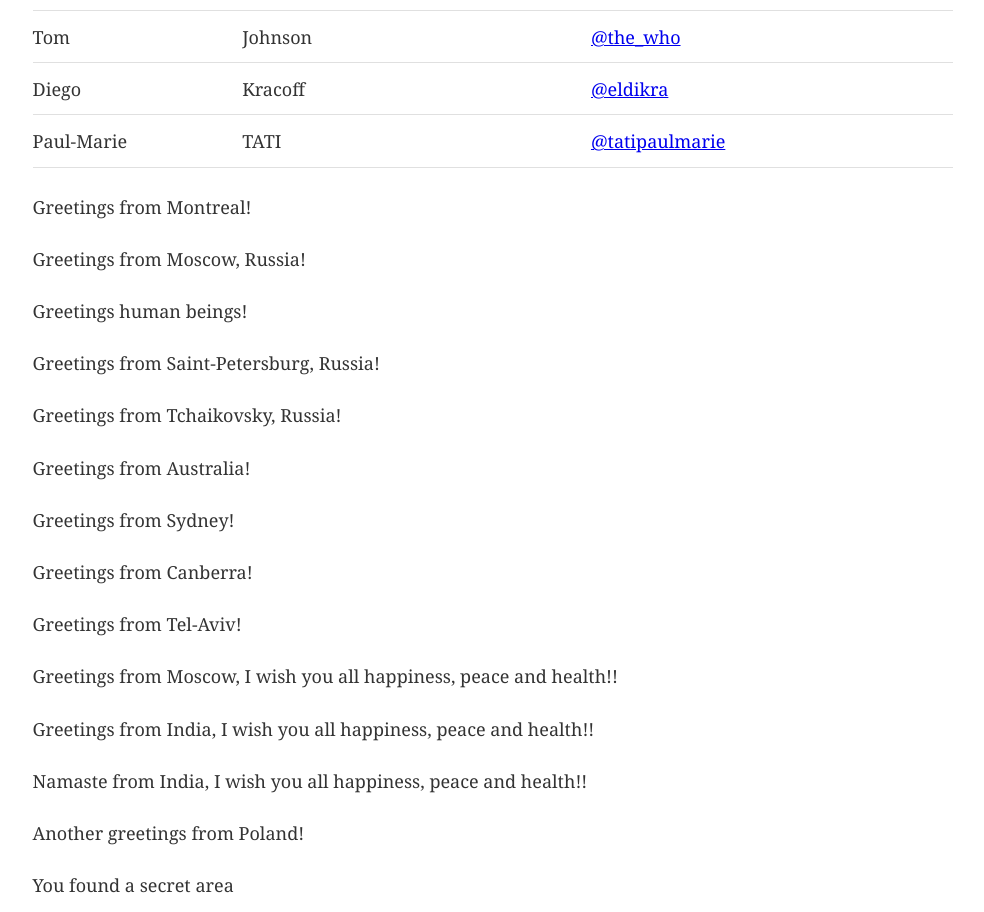
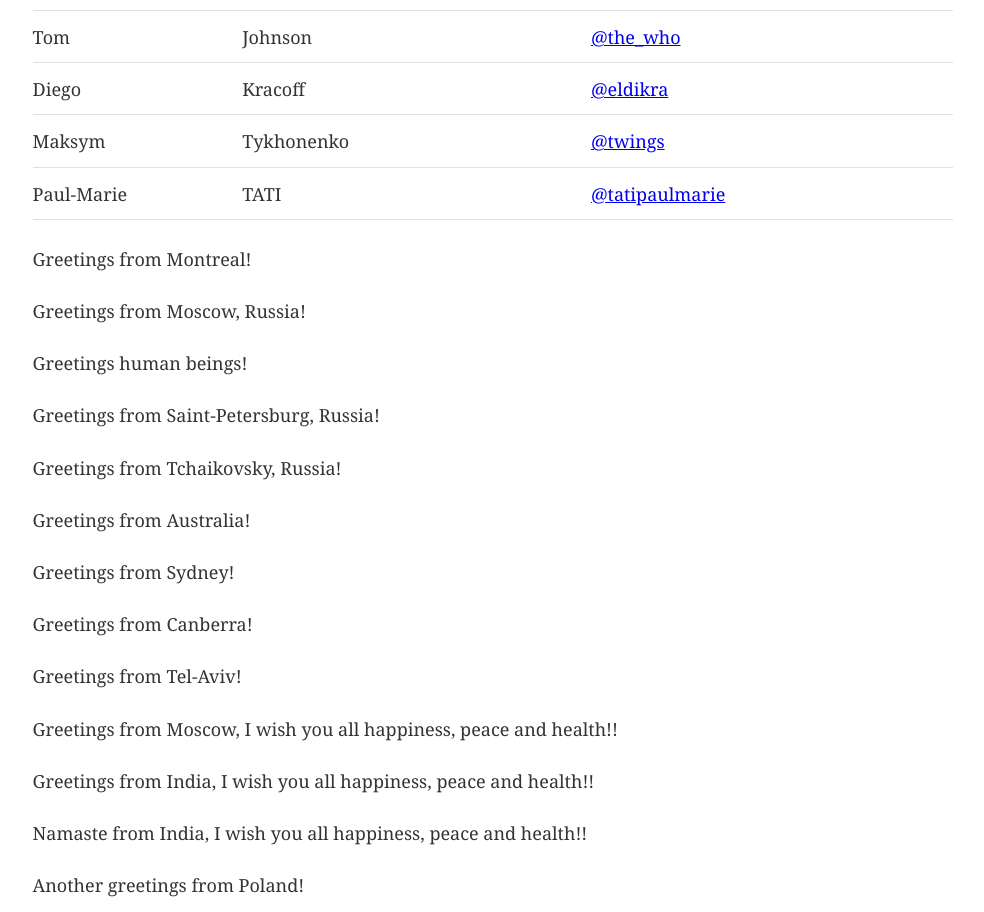
Before and after one commit to anubhavbruce/my-static-webite-1, a Gatsby site: page / in a window 1280 px wide. Shown: the part 9611-10523 px from the top of the page, without its empty margins (147-1131 px from the left). Built offline with nearby package versions, Linux system fonts and the light colour scheme; Gatsby itself is replaced by a stand-in of ours.

Commit message:
Add new user

```diff
--- a/src/pages/index.js
+++ b/src/pages/index.js
@@ -368,6 +368,11 @@ const users = [
     nickname: '@eldikra'
   },
   {
+    fname:'Maksym',
+    lname:'Tykhonenko',
+    nickname: '@twings'
+  },
+  {
     fname:'Paul-Marie',
     lname:'TATI',
     nickname: '@tatipaulmarie'
```
